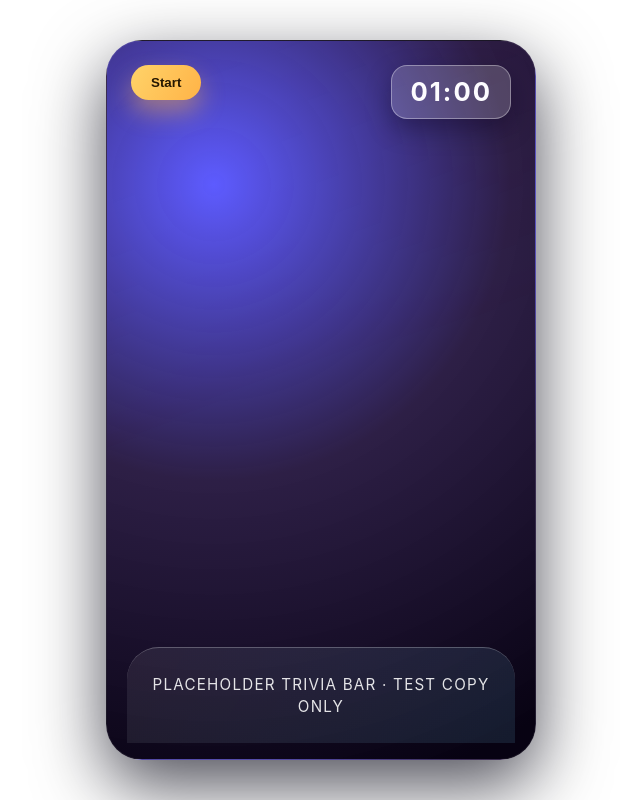
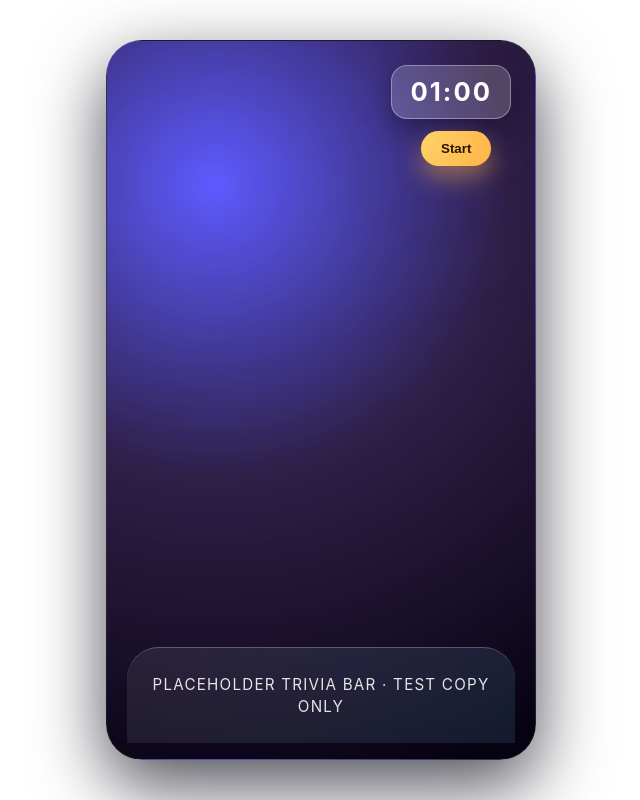
Before and after one commit to hanyu060215/Hatch_my_Pet, a React (Vite) app: page / in a window 1280 px wide. Shown: the whole page, without its empty margins (319-959 px from the left). Built offline with nearby package versions, Linux system fonts and the light colour scheme.

Commit message:
change button positions

```diff
--- a/src/App.css
+++ b/src/App.css
@@ -15,16 +15,6 @@
 }
 
 .screen-content {
-  flex: 1;
-  display: flex;
-  flex-direction: column;
   padding: 24px;
   gap: 16px;
 }
-
-.hud {
-  display: flex;
-  align-items: flex-start;
-  justify-content: space-between;
-  width: 100%;
-}
--- a/src/App.jsx
+++ b/src/App.jsx
@@ -9,15 +9,15 @@ function App() {
   return (
     <div className="app-shell">
       <div className="screen-content">
-        <header className="hud">
-          <button className="start-button" onClick={() => setStartTimer(true)}>
-            Start
-          </button>
+        <div className="hud">
+            <button className="start-button" onClick={() => setStartTimer(true)}>
+                Start
+            </button>
+        </div>
 
-          <div className="timer">
+        <div className="timer">
             <Timer duration={60} isActive={startTimer} />
-          </div>
-        </header>
+        </div>
       </div>
 
       <div className="trivia-bar">
--- a/src/Timer.css
+++ b/src/Timer.css
@@ -1,3 +1,14 @@
+.hud {
+  position: absolute;
+  top: 20px;      /* Change this to move both vertically */
+  left: 24px;     /* Change this to move both horizontally */
+  right: 24px;    /* Maintains spacing from right edge */
+  display: flex;
+  justify-content: space-between;
+  align-items: flex-start;
+  z-index: 10;
+}
+
 .timer-container {
   min-width: 120px;
   font-family: 'Space Grotesk', 'Inter', sans-serif;
@@ -10,7 +21,6 @@
 }
 
 .timer {
-  position: relative;
   min-width: 60px;
   display: flex;
   justify-content: flex-end;
@@ -21,6 +31,12 @@
 }
 
 .start-button {
+  position: relative;
+  top: 70px;
+  left: 290px;
+  min-width: 60px;
+  display: flex;
+  justify-content: flex-end;
   border: none;
   border-radius: 999px;
   padding: 10px 20px;
```
